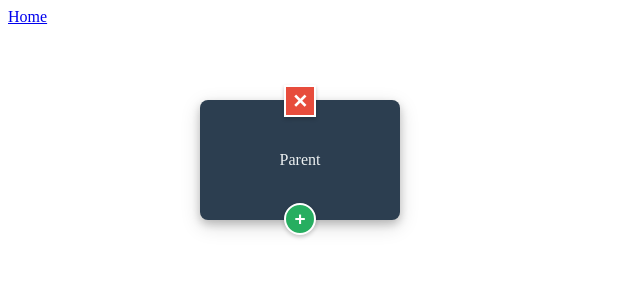
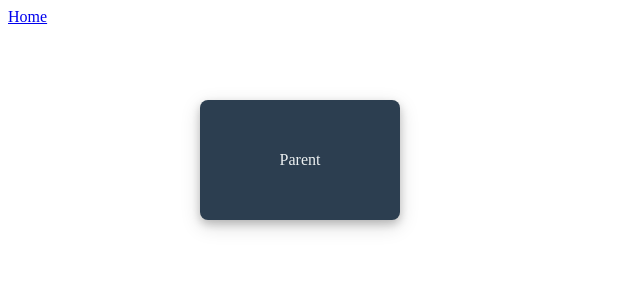
Before and after one commit to fabiomdf/form-flow, a Vue app: page / in a window 1280 px wide. Shown: the top 300 px of the page, without its empty margins (0-640 px from the left). Built offline with nearby package versions, Linux system fonts and the light colour scheme; the HTML template or start-up script is replaced by a standard one.

Commit message:
Add showButtonsOnlyOnSelected prop to HierarchyTree for button visibility control

```diff
--- a/src/components/HierarchyTree/HierarchyTree.vue
+++ b/src/components/HierarchyTree/HierarchyTree.vue
@@ -31,6 +31,7 @@ const props = withDefaults(defineProps<{
   highlightSelectedBox?: boolean
   selectedBoxBorderColor?: string
   selectedBoxBorderWidth?: number
+  showButtonsOnlyOnSelected?: boolean
 }>(), {
   showAddButton: true,
   showRemoveButton: true,
@@ -56,7 +57,8 @@ const props = withDefaults(defineProps<{
   enableConsoleLog: false,
   highlightSelectedBox: true,
   selectedBoxBorderColor: '#ffd700',
-  selectedBoxBorderWidth: 3
+  selectedBoxBorderWidth: 3,
+  showButtonsOnlyOnSelected: false
 })
 
 import type { BoxData } from '@/components/HierarchyTree/types/flow'
@@ -85,6 +87,19 @@ const {
   enableConsoleLog: props.enableConsoleLog,
   highlightSelectedBox: props.highlightSelectedBox
 })
+
+// Function to determine if buttons should be shown for a specific box
+const shouldShowButtons = (boxId: string, buttonType: 'add' | 'remove') => {
+  const baseVisibility = buttonType === 'add' ? props.showAddButton : props.showRemoveButton
+
+  if (!baseVisibility) return false
+
+  if (props.showButtonsOnlyOnSelected) {
+    return selectedBoxId.value === boxId
+  }
+
+  return true
+}
 </script>
 
 <template>
@@ -97,8 +112,8 @@ const {
     :label="box.label"
     :initialPosition="box.position"
     :size="getBoxSize(box)"
-    :show-add-button="props.showAddButton"
-    :show-remove-button="props.showRemoveButton"
+    :show-add-button="shouldShowButtons(box.id, 'add')"
+    :show-remove-button="shouldShowButtons(box.id, 'remove')"
     :allow-label-edit="props.allowLabelEdit"
     :enable-shadow="props.enableShadow"
     :box-background-color="props.boxBackgroundColor"
--- a/src/components/HierarchyTree/types/flow.ts
+++ b/src/components/HierarchyTree/types/flow.ts
@@ -56,4 +56,5 @@ export interface HierarchyTreeProps {
   highlightSelectedBox?: boolean
   selectedBoxBorderColor?: string
   selectedBoxBorderWidth?: number
+  showButtonsOnlyOnSelected?: boolean
 }
--- a/src/views/HomeView.vue
+++ b/src/views/HomeView.vue
@@ -24,6 +24,7 @@ const initialFlowData: FlowData = {
     :enable-collision-avoidance="true"
     :enable-console-log="false"
     :highlight-selected-box="true"
+    :show-buttons-only-on-selected="true"
     selected-box-border-color="#ff6b6b"
     :selected-box-border-width="4"
     box-background-color="#2c3e50"
```
